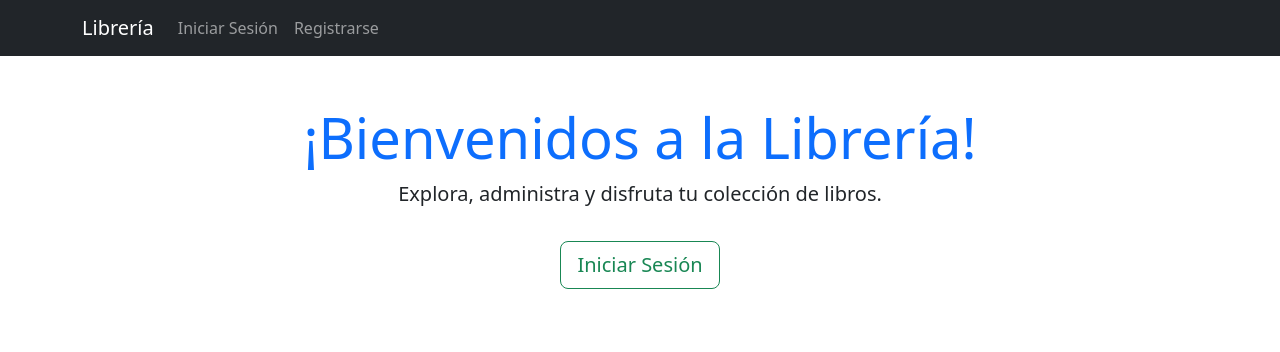
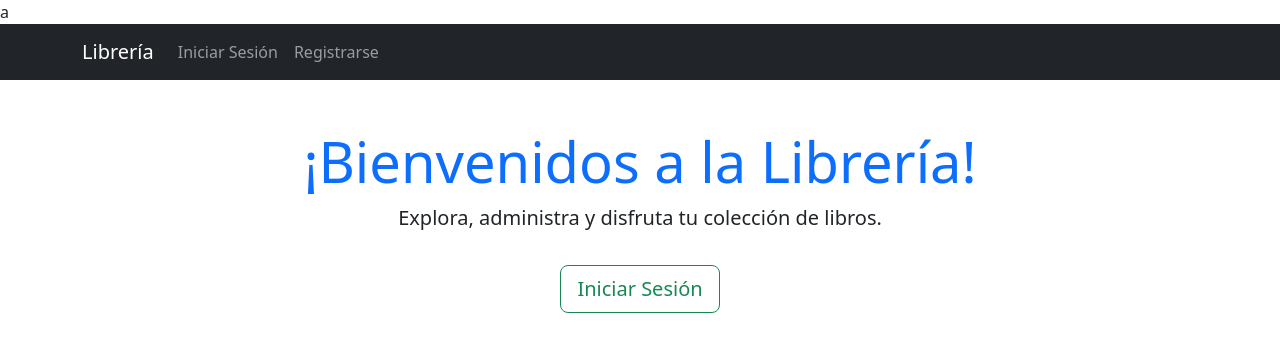
Before and after one commit to Lenny-prog/MiBiblioteca, a Django app: page / in a window 1280 px wide. Shown: the top 352 px of the page. Run offline with Django 4.2, Linux system fonts and the light colour scheme.

Commit message:
Update base.html

```diff
--- a/libreria/templates/base.html
+++ b/libreria/templates/base.html
@@ -3,7 +3,7 @@
 <head>
     <meta charset="UTF-8">
     <title>{% block title %}Mi Librería{% endblock %}</title>
-    <meta name="viewport" content="width=device-width, initial-scale=1">
+    <meta name="viewport" content="width=device-width, initial-scale=1">a
 
     <!-- Bootstrap 5 CDN -->
     <link href="https://cdn.jsdelivr.net/npm/bootstrap@5.3.0/dist/css/bootstrap.min.css" rel="stylesheet">
```
